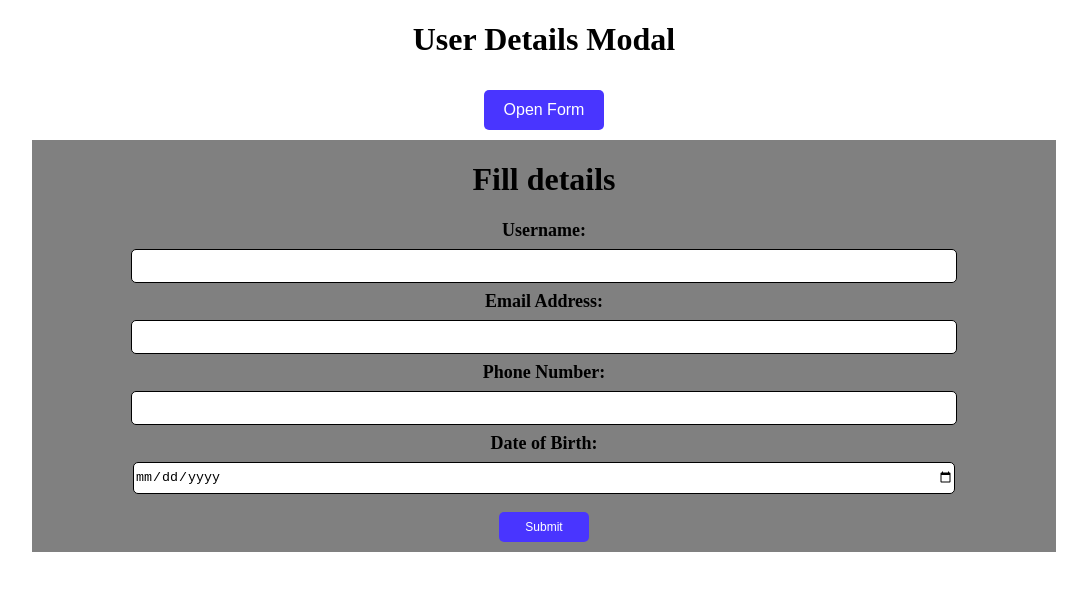
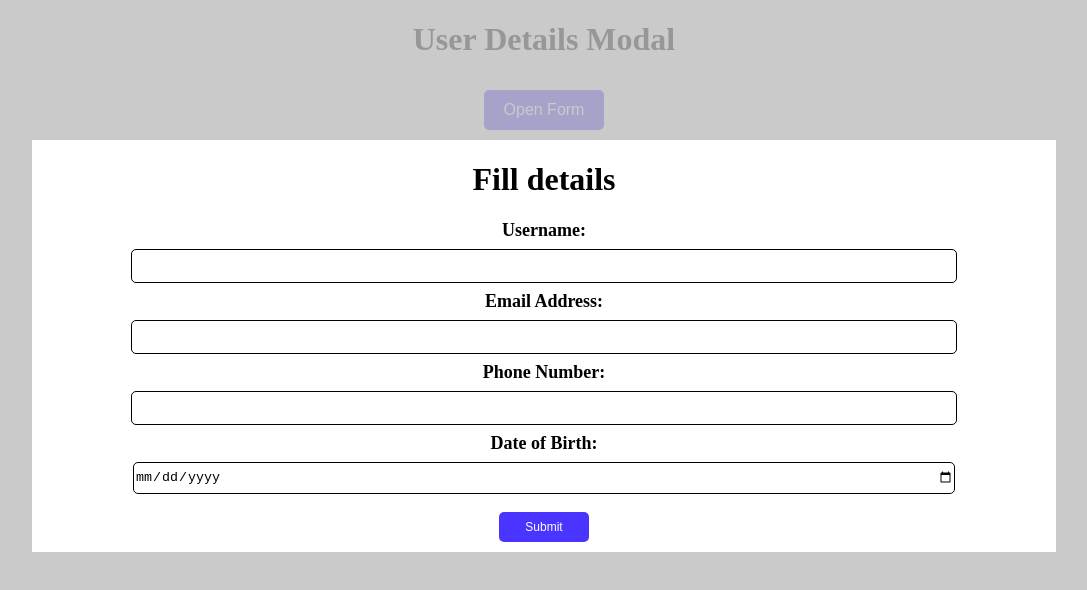
Before and after one commit to prahul25/XModal, a React (Create React App) app: page / in a window 1280 px wide. Both pictures are taken after a click on the button "Open Form". Shown: the top 590 px of the page, without its empty margins (96-1183 px from the left). Built offline with nearby package versions, Linux system fonts and the light colour scheme.

Commit message:
Project completed

```diff
--- a/src/App.css
+++ b/src/App.css
@@ -24,9 +24,10 @@ button:active{
 }
 
 .modal-content{
+  z-index: 1;
   width: 80%;
   height: 60%;
-  background-color: grey;
+  background-color: rgb(255, 255, 255 , 1) ;
   display: flex;
   flex-direction: column;
   align-items: center;
@@ -56,3 +57,13 @@ label{
   font-size: 18px;
   font-weight: 700;
 }
+
+.model-wrapper{
+  position: fixed;
+  top: 0;
+  left: 0;
+  right: 0;
+  bottom: 0;
+  background-color: rgba(189, 189, 189, 0.8);
+  z-index: 0;
+}
--- a/src/App.js
+++ b/src/App.js
@@ -38,8 +38,10 @@ function App() {
   return (
     <div className="modal">
       <h1>User Details Modal</h1>
-      <button onClick={() => setShowForm(true)}>Open Form</button>
+      <button onClick={()=>setShowForm(true)}>Open Form</button>
       {showForm && (
+        <>
+        <div className="model-wrapper" onClick={()=>setShowForm(false)}></div>
         <form className="modal-content" onSubmit={handleSubmit}>
           <h1>Fill details</h1>
           <label htmlFor="username">Username:</label>
@@ -81,6 +83,8 @@ function App() {
             Submit
           </button>
         </form>
+
+        </>
       )}
     </div>
   );
```
